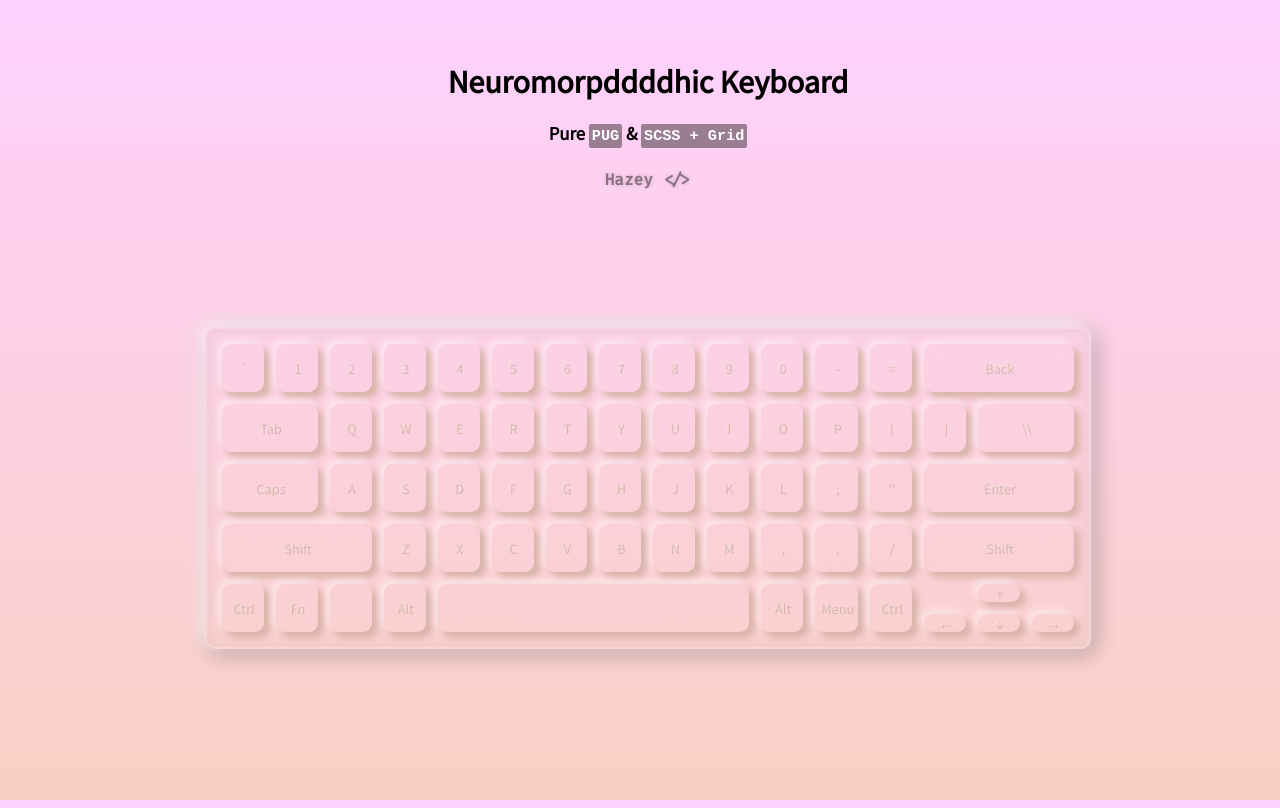
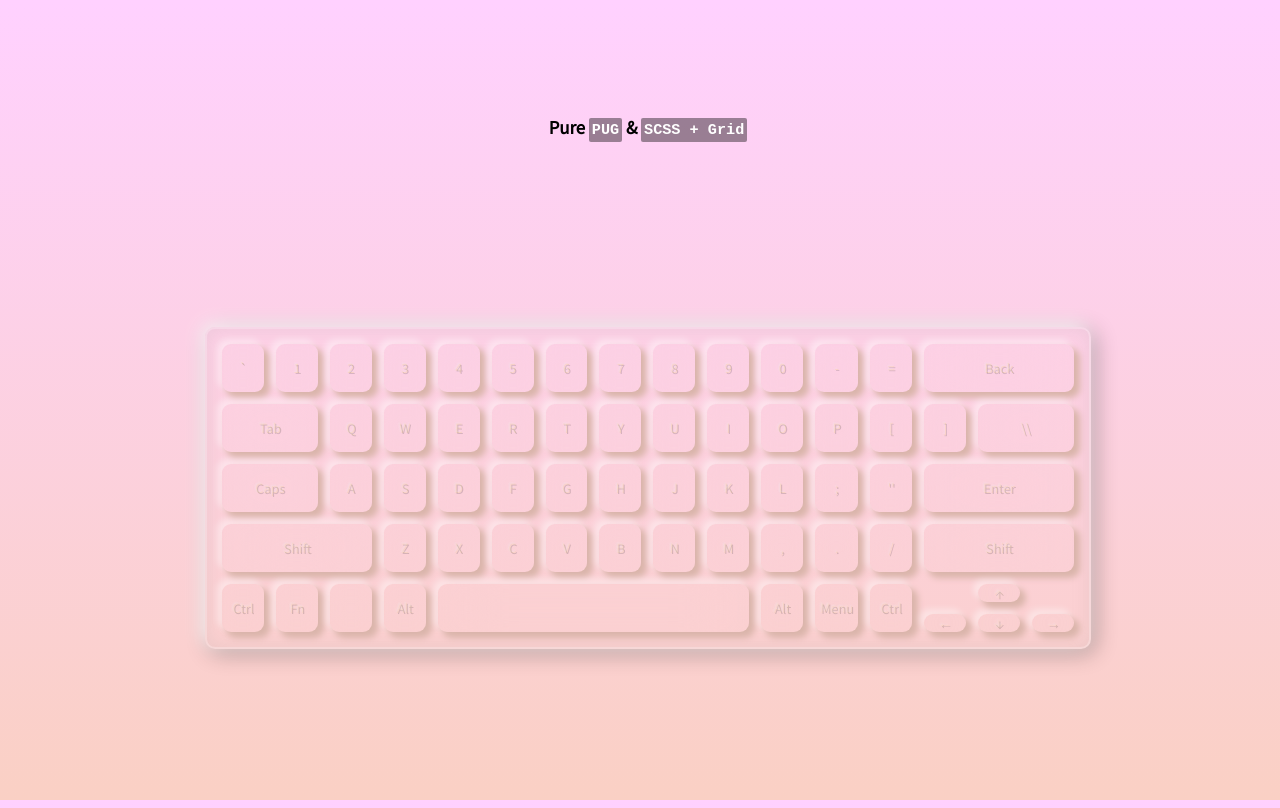
Before and after one commit to kpodjuk/TypeAnywhere, a website: page www/index copy.html in a window 1280 px wide. Drawn offline with Linux system fonts and the light colour scheme; some icons are missing; a web font is replaced by a local one.

```diff
--- a/www/index.html
+++ b/www/index copy.html
@@ -4,16 +4,16 @@
 <body>
   <div id="codepen">
     <div id="about">
-      <h1>Neuromorpddddhic Keyboard</h1>
+      <!-- <h1>Neuromorpddddhic Keyboard</h1> -->
       <h3>Pure <kbd>PUG</kbd> &amp; <kbd>SCSS + Grid</kbd></h3>
-      <h6>
+      <!-- <h6>
         <a
           href="https://codepen.io/haz3y0ne"
           title="See the rest of my work on CodePen.io :)"
           target="_blank"
           >Hazey &lt;/&gt;</a
         >
-      </h6>
+      </h6> -->
     </div>
     <div id="keyboard">
       <button class="key">`</button><button class="key">1</button
```
Also changed, not shown: config.xml (+15 -2 lines).
